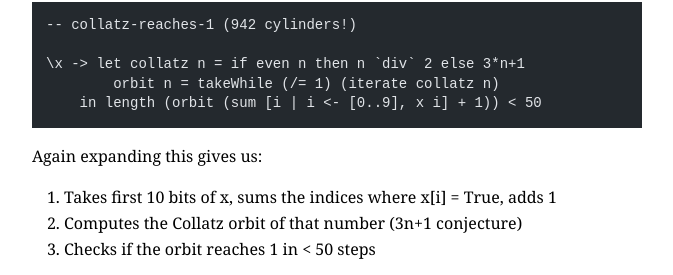
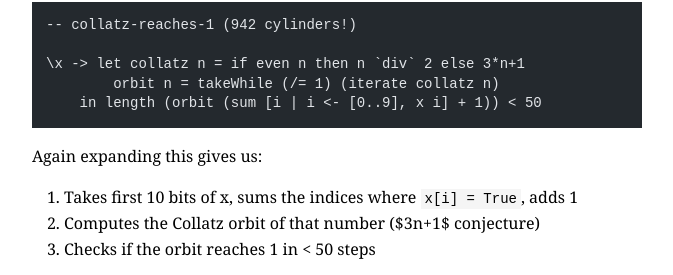
Before and after one commit to 0xWOLAND/website, an Astro site: page /blog/escardo-part-2 in a window 1280 px wide. Shown: the part 2544-2819 px from the top of the page, without its empty margins (303-976 px from the left). Built offline with nearby package versions, Linux system fonts and the light colour scheme; Astro itself is replaced by a stand-in of ours; some packages are replaced by stand-ins of ours; code samples lack their colours.

Commit message:
nit: styling

````diff
--- a/src/content/blog/escardo-part-2.md
+++ b/src/content/blog/escardo-part-2.md
@@ -89,8 +89,8 @@ sequence.
 ```
 
 Again expanding this gives us:
-1. Takes first 10 bits of x, sums the indices where x[i] = True, adds 1
-2. Computes the Collatz orbit of that number (3n+1 conjecture)
+1. Takes first 10 bits of x, sums the indices where `x[i] = True`, adds 1
+2. Computes the Collatz orbit of that number ($3n+1$ conjecture)
 3. Checks if the orbit reaches 1 in < 50 steps
 
 Certain predicates over **infinite sequences can be decided by examining only finite prefixes**, and algorithms like `sme` can discover these finite characterizations. I wonder if there is something interesting in representing this as finite automata. In the next blog, we'll go into some implications of introducing Randomness.
````
